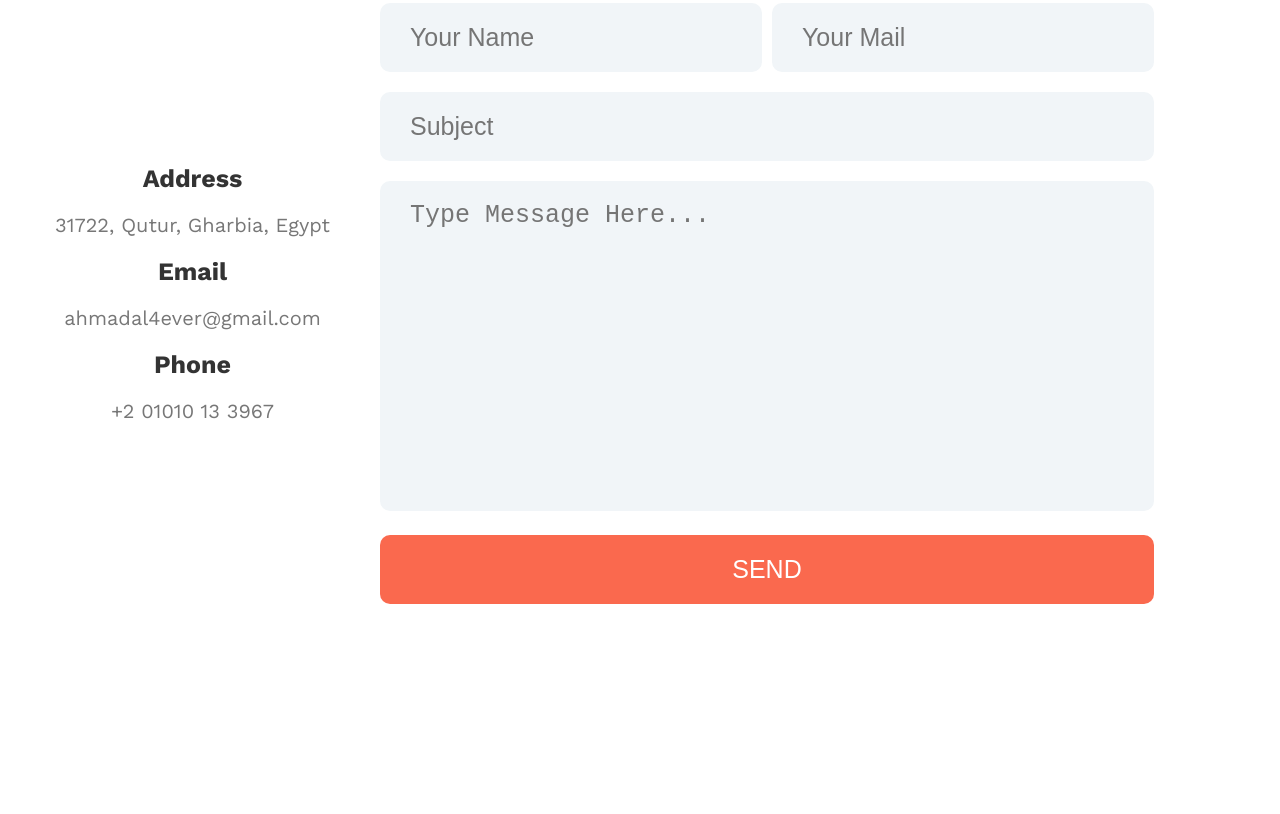
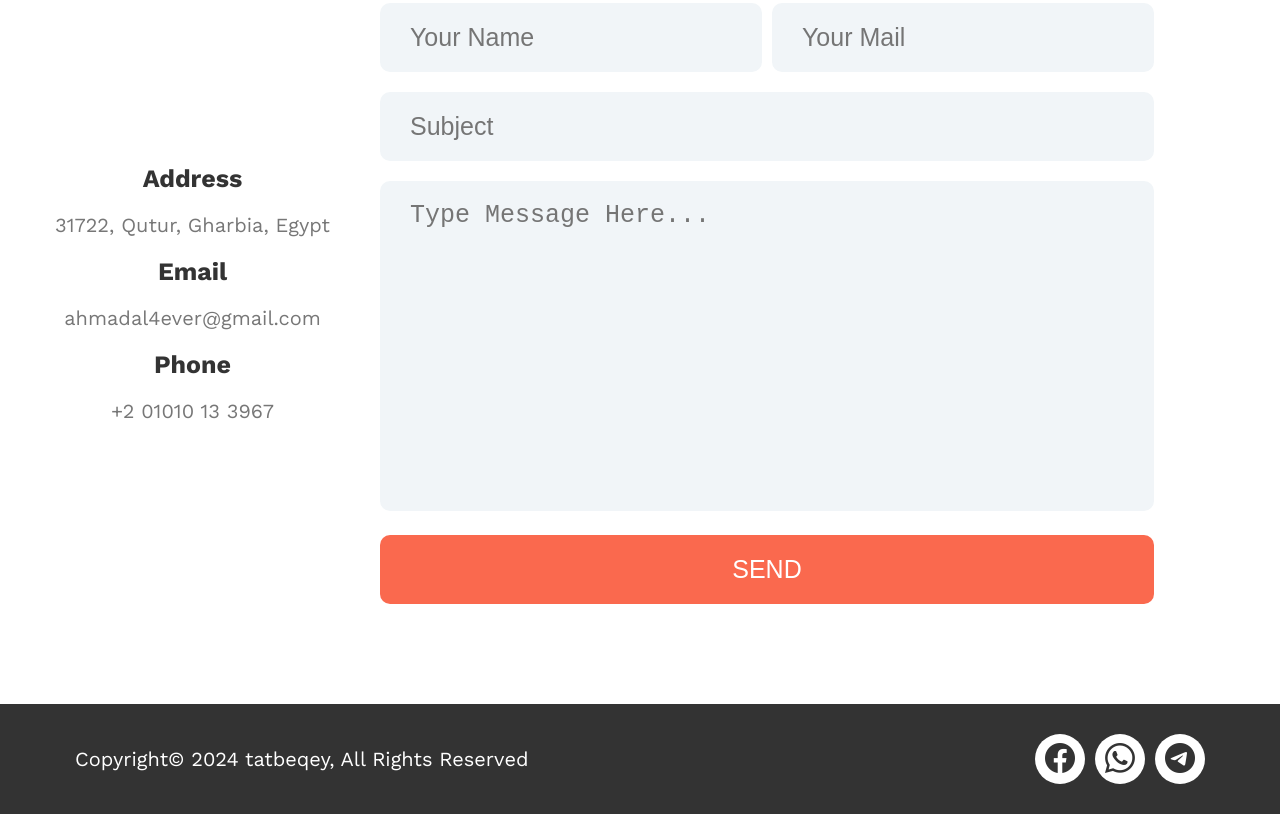
Before and after one commit to drahmedgabr/tatbeqeysg1, a plain HTML site: page index.html in a window 1280 px wide. Shown: the part 2756-3570 px from the top of the page. Before the commit the page ends 3460 px from the top, so only its background shows below. Drawn offline with nearby package versions, Linux system fonts and the light colour scheme.

Commit message:
add footer

```diff
--- a/index.html
+++ b/index.html
@@ -179,5 +179,26 @@
 
     <!-- End Contact -->
 
+    <!-- Start Footer -->
+
+    <div class="footer">
+        <div class="container">
+            <p>Copyright&copy; 2024 tatbeqey, All Rights Reserved</p>
+            <div class="iconsDiv">
+                <div class="icon">
+                    <i class="bi bi-facebook"></i>
+                </div>
+                <div class="icon">
+                    <i class="bi bi-whatsapp"></i>
+                </div>
+                <div class="icon">
+                    <i class="bi bi-telegram"></i>
+                </div>
+            </div>
+        </div>
+    </div>
+
+    <!-- End Footer -->
+
 </body>
 </html>
--- a/style.css
+++ b/style.css
@@ -408,7 +408,57 @@ body {
         margin-left: 0;
         margin-top: 50px;
     }
+
+    .contact .container {
+        padding-left: 20px;
+        padding-right: 20px;
+    }
 }
 
 
 /* End Contact */
+
+/* Start Footer */
+
+.footer {
+    background-color: var(--main-color);
+    color: white;
+    padding: 10px;
+    font-size: 20px;
+}
+
+.footer .container {
+    display: flex;
+    justify-content: space-between;
+    align-items: center;
+}
+
+.footer .container .iconsDiv {
+    display: flex;
+}
+
+.footer .container .iconsDiv .icon {
+    width: 50px;
+    height: 50px;
+    background-color: white;
+    border-radius: 50%;
+    color: var(--main-color);
+    font-size: 30px;
+    display: flex;
+    justify-content: center;
+    align-items: center;
+    margin-left: 10px;
+}
+
+@media (max-width: 750px) {
+    .footer .container {
+        flex-direction: column;
+    }
+
+    .footer .container p {
+        margin-bottom: 20px;
+        text-align: center;
+    }
+}
+
+/* End Footer */
```
